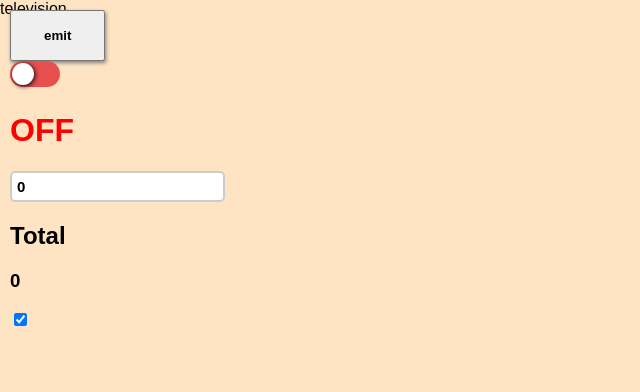
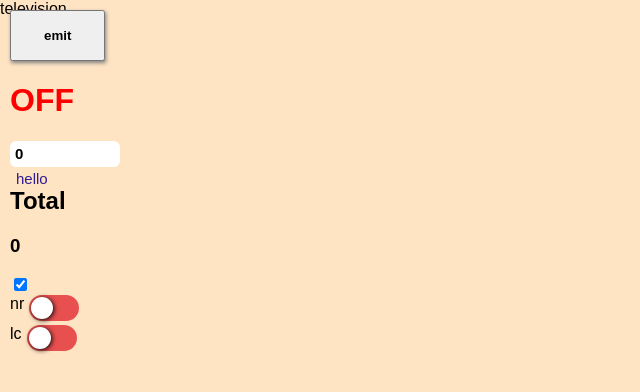
Before and after one commit to morgan1982/store_app, a React app: page / in a window 1280 px wide. Shown: the top 392 px of the page, without its empty margins (0-640 px from the left). Built offline with nearby package versions, Linux system fonts and the light colour scheme.

Commit message:
refactor input

```diff
--- /dev/null
+++ b/src/calculator/components/switch.js
@@ -0,0 +1,22 @@
+import React from 'react';
+import SwitchComp from 'react-switch';
+
+
+const Switch = (props) => (
+
+    <SwitchComp
+    onChange={props.handleChange}
+    checked={props.checked}
+    id="normal-switch"
+    boxShadow="1px 1px 5px black"
+    handleDiameter={22}
+    offColor="#e85050"
+    uncheckedIcon={false}
+    checkedIcon={false}
+    height={26}
+    width={50}
+    />
+)
+
+
+export default Switch;
--- a/src/calculator/containers/calculator.css
+++ b/src/calculator/containers/calculator.css
@@ -1,7 +1,66 @@
 .input {
     padding: 5px;
-    border: 2px solid #ccc;
-    border-radius: 5px;
     font-weight: bold;
     font-size: 15px;
+    display: block;
+    margin: 0;
+    color: inherit;
+    width: 100px;
+    font-family: inherit;
+    line-height: 1rem;
+    border: none;
+    border-radius: 0.4rem;
+    transition: box-shadow 300ms;
 }
+.input:focus {
+    outline: none;
+    box-shadow: 6px 4px 15px #5e35b1;
+  }
+.switchContainer {
+    display: flex;
+    flex-direction: row;
+}
+.switch {
+    padding-left: 5px;
+}
+
+.input_label {
+    display: block;
+    position: absolute;
+    bottom: 76%;
+    left: 1rem;
+    color: #311B92;
+    font-family: inherit;
+    font-size: 15px;
+    font-weight: inherit;
+    line-height: 1.8;
+    opacity: 0;
+    transform:
+      translate3d(0, 0, 0)
+      scale(1);
+    transform-origin: 0 0;
+    transition:
+      opacity 300ms cubic-bezier(0.645, 0.045, 0.355, 1),
+      transform 300ms cubic-bezier(0.645, 0.045, 0.355, 1),
+      visibility 0ms 300ms cubic-bezier(0.645, 0.045, 0.355, 1),
+      z-index 0ms 300ms cubic-bezier(0.645, 0.045, 0.355, 1);
+  }
+
+  .input:placeholder-shown + .input_label {
+    visibility: hidden;
+    z-index: -1;
+  }
+
+  .input:not(:placeholder-shown) + .input_label,
+  .input:focus:not(:placeholder-shown) + .input_label {
+    visibility: visible;
+    z-index: 1;
+    opacity: 1;
+    transform:
+      translate3d(0, 120, 0)
+      scale(0.8);
+    transition:
+      transform 300ms,
+      visibility 0ms,
+      z-index 0ms;
+  }
--- a/src/calculator/containers/calculator.js
+++ b/src/calculator/containers/calculator.js
@@ -1,8 +1,7 @@
 import React, { Component } from 'react';
 import classes from "./calculator.css";
 
-
-import Switch from 'react-switch';
+import Switch from '../components/switch'
 
 
 export default class SwitchExample extends Component {
@@ -12,8 +11,7 @@ export default class SwitchExample extends Component {
 
         this.state = {
             nr_checked: false,
-            lc_checked: true,
-            total: "1€",
+            lc_checked: false,
             input_val: 0,
             ticked: true
         }
@@ -21,6 +19,7 @@ export default class SwitchExample extends Component {
         this.handleChange = this.handleChange.bind(this);
         this.handleInput = this.handleInput.bind(this);
         this.totalPrice  = this.totalPrice.bind(this);
+        this.handleLcChange  = this.handleLcChange.bind(this);
     }
 
     handleChange () {
@@ -28,6 +27,13 @@ export default class SwitchExample extends Component {
         this.state.nr_checked ? nr_checked = false : nr_checked = true;
         this.setState({ nr_checked });
 
+    }
+    handleLcChange () {
+        let lc_checked = false;
+        this.state.lc_checked ? lc_checked = false : lc_checked = true;
+        this.setState({
+            lc_checked
+        })
     }
     handleInput (e) {
         let price = e.target.value;
@@ -68,30 +74,41 @@ export default class SwitchExample extends Component {
 
 
         return (
-            <div>
-            <label htmlFor="normal-switch">
-                <Switch
-                    onChange={this.handleChange}
-                    checked={this.state.nr_checked}
-                    id="normal-switch"
-                    boxShadow="1px 1px 5px black"
-                    handleDiameter={22}
-                    offColor="#e85050"
-                    uncheckedIcon={false}
-                    checkedIcon={false}
-                    height={26}
-                    width={50}
-                    />
-                </label>
+            <div className={classes.input_container}>
                 {indicator}
-                <input className={classes.input}
-                       onChange={this.handleInput}
-                       value={this.state.input_val}/>
+                <div>
+                    <input className={classes.input}
+                           placeholder="amount"
+                           onChange={this.handleInput}
+                           value={this.state.input_val}/>
+                           <label htmlFor="input" className={classes.input_label}>hello</label>
+                </div>
                 <h2><strong>Total</strong></h2>
                 <h3>{price}</h3>
                 <input type="checkbox"
                        checked={this.state.ticked}
                        onChange={this.checkboxChange}/>
+                       <div className={classes.switchContainer}>
+                       <div>nr</div>
+                       <div className={classes.switch}>
+                       <Switch
+                            handleChange={this.handleChange}
+                            checked={this.state.nr_checked}
+                          />
+                       </div>
+
+                       </div>
+                       <div className={classes.switchContainer}>
+                       <div>lc</div>
+                       <div className={classes.switch} >
+                       <Switch
+                          handleChange={this.handleLcChange}
+                          checked={this.state.lc_checked}
+                          />
+                       </div>
+
+                       </div>
+
             </div>
 
         );
```
